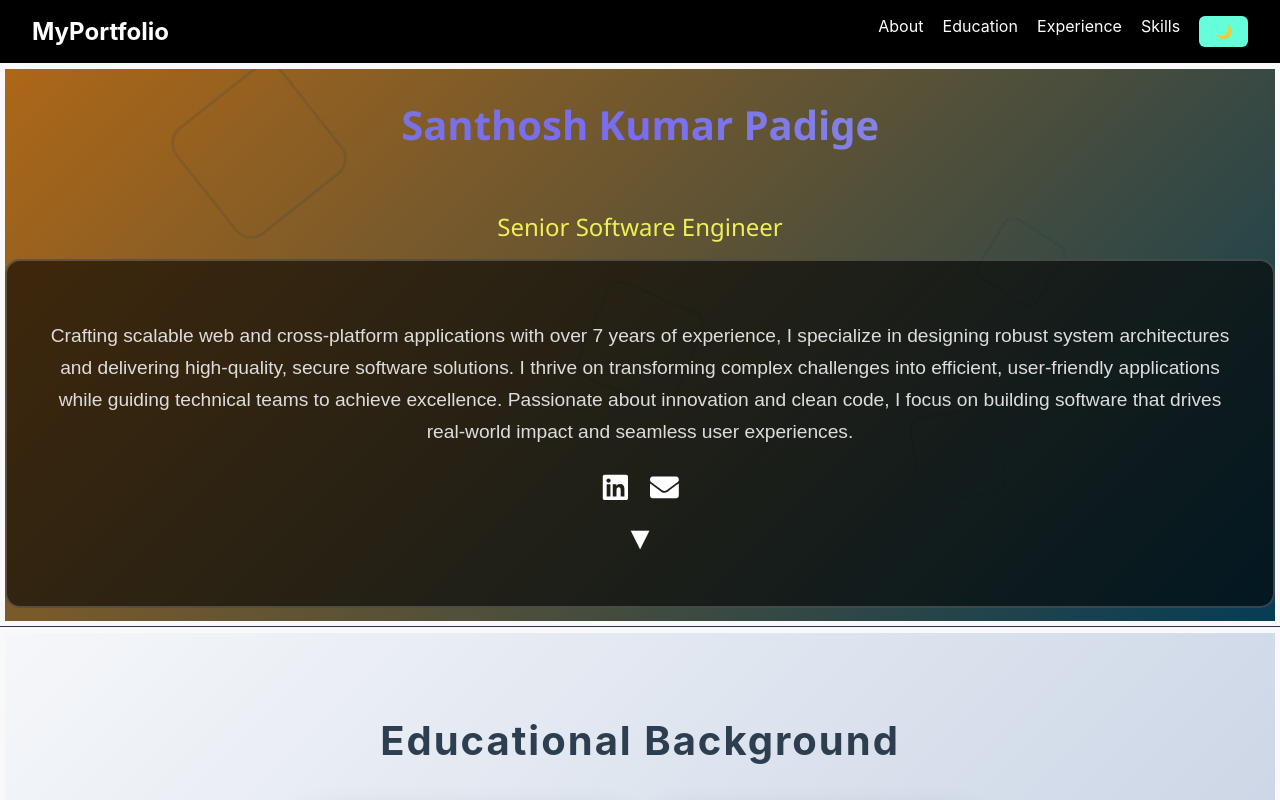
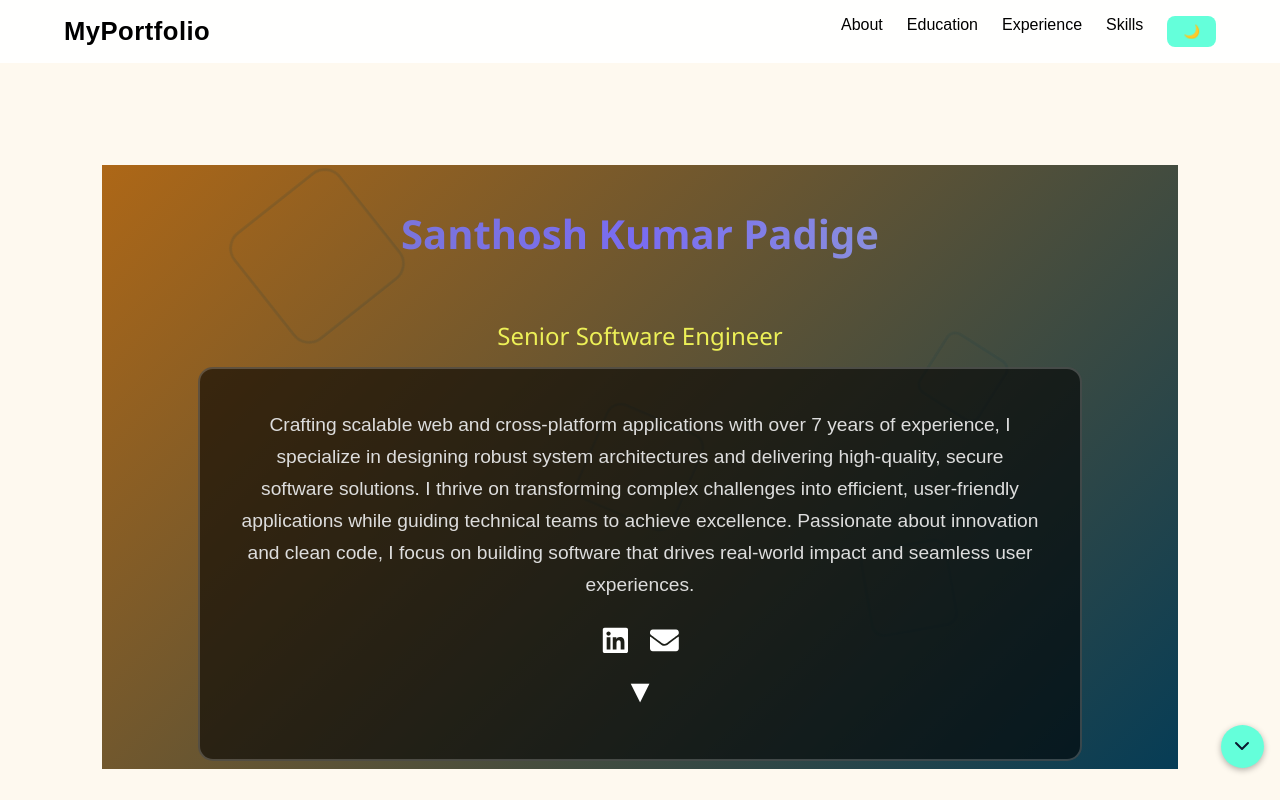
Before and after one commit to santhosh4padige/my-portfolio, a React (Create React App) app: page / in a window 1280 px wide. Both pictures are taken after a click on the button "☀️". Shown: the top 800 px of the page. Built offline with nearby package versions, Linux system fonts and the light colour scheme.

Commit message:
Changed the APP layout and added scroll nav component

```diff
--- a/src/App.js
+++ b/src/App.js
@@ -1,21 +1,24 @@
-import { useState, useEffect } from 'react';
-import LoadingScreen from './components/LoadingScreen';
-import './app.css';
+import { useState, useEffect } from "react";
+import LoadingScreen from "./components/LoadingScreen";
 import Navbar from "./components/Navbar";
 import About from "./components/About";
 import Education from "./components/Education";
 import Experience from "./components/Experience";
 import Skills from "./components/Skills";
+import "./app.css";
+import ScrollNav from "./components/ScrollNav";
 
 export default function App() {
   const [isLoading, setIsLoading] = useState(true);
   const [progress, setProgress] = useState(0);
-  const handleLoadingComplete = () => setIsLoading(false);
   const [darkMode, setDarkMode] = useState(true);
 
+  const handleLoadingComplete = () => setIsLoading(false);
+
+  // Loading progress simulation
   useEffect(() => {
     const interval = setInterval(() => {
-      setProgress(prev => {
+      setProgress((prev) => {
         const newProgress = prev + Math.random() * 15;
         if (newProgress >= 100) {
           clearInterval(interval);
@@ -24,27 +27,36 @@ export default function App() {
         return newProgress;
       });
     }, 150);
-
     return () => clearInterval(interval);
   }, []);
 
-
-  // Apply dark/light mode class to body
+  // Apply dark/light mode globally
   useEffect(() => {
     document.body.className = darkMode ? "dark" : "light";
   }, [darkMode]);
 
   return (
-    <div className="relative">
+    <div className="app">
       {isLoading ? (
         <LoadingScreen progress={progress} onComplete={handleLoadingComplete} />
       ) : (
         <>
           <Navbar toggleTheme={() => setDarkMode(!darkMode)} darkMode={darkMode} />
+          <main>
+            <section id="about" className="section">
               <About />
+            </section>
+            <section id="education" className="section">
               <Education />
+            </section>
+            <section id="experience" className="section">
               <Experience />
+            </section>
+            <section id="skills" className="section">
               <Skills />
+            </section>
+            <ScrollNav />
+          </main>
         </>
       )}
     </div>
--- a/src/app.css
+++ b/src/app.css
@@ -1,72 +1,129 @@
+/* ------------------------------
+   Global Theme Settings
+------------------------------ */
+:root {
+  --primary: #64ffda;
+  --secondary: #0a192f;
+  --light-bg: #fef9ef;
+  --light-text: #333;
+  --dark-bg: #0a192f;
+  --dark-text: #ccd6f6;
+  --accent: #3d8f97;
+  --transition: 0.3s ease-in-out;
+  --section-padding: clamp(2rem, 4vw, 5rem);
+}
+
 /* Theme Modes */
+body {
+  margin: 0;
+  padding: 0;
+  scroll-behavior: smooth;
+  font-family: 'Poppins', sans-serif;
+  transition: background var(--transition), color var(--transition);
+}
+
 body.dark {
-  background: #0a192f;
-  color: #ccd6f6;
+  background: var(--dark-bg);
+  color: var(--dark-text);
 }
 
 body.light {
-  background: #f9f9f9;
-  color: #222;
+  background: var(--light-bg);
+  color: var(--light-text);
 }
 
-/* Navbar */
+/* ------------------------------
+   Navbar
+------------------------------ */
 .navbar {
   display: flex;
   justify-content: space-between;
   align-items: center;
-  padding: 1rem 2rem;
+  padding: 1rem clamp(1rem, 4vw, 2rem);
   position: sticky;
   top: 0;
   z-index: 1000;
-  background: black;
-  color: white;
+  background: rgba(0, 0, 0, 0.85);
+  backdrop-filter: blur(6px);
+  color: #fff;
+  transition: background var(--transition);
+}
+
+body.light .navbar {
+  background: rgba(255, 255, 255, 0.9);
+  color: #000;
 }
 
 .logo {
-  font-size: 1.5rem;
+  font-size: clamp(1.3rem, 2vw, 1.8rem);
   font-weight: bold;
   cursor: pointer;
+  letter-spacing: 0.5px;
+  user-select: none;
 }
 
 .nav-links {
   display: flex;
   list-style: none;
-  gap: 1.2rem;
-  transition: all 0.3s ease-in-out;
+  gap: clamp(0.8rem, 2vw, 1.5rem);
+  transition: transform var(--transition), opacity var(--transition);
 }
 
 .nav-links li {
   cursor: pointer;
+  position: relative;
 }
 
+.nav-links li::after {
+  content: '';
+  position: absolute;
+  bottom: -3px;
+  left: 0;
+  width: 0%;
+  height: 2px;
+  background: var(--primary);
+  transition: width 0.3s ease;
+}
+
+.nav-links li:hover::after {
+  width: 100%;
+}
+
+/* ------------------------------
+   Theme Toggle
+------------------------------ */
 .theme-toggle {
   border: none;
   padding: 0.5rem 1rem;
-  background: #64ffda;
-  color: #0a192f;
-  font-weight: bold;
+  background: var(--primary);
+  color: var(--secondary);
+  font-weight: 600;
   cursor: pointer;
-  border-radius: 6px;
-  transition: 0.3s;
+  border-radius: 8px;
+  transition: background var(--transition), transform var(--transition);
 }
 
 .theme-toggle:hover {
-  background: #3d973d;
+  background: var(--accent);
+  transform: scale(1.05);
 }
 
-/* Hamburger menu */
+/* ------------------------------
+   Hamburger Menu
+------------------------------ */
 .menu-icon {
   display: none;
-  cursor: pointer;
   flex-direction: column;
   gap: 5px;
+  cursor: pointer;
 }
 
 .menu-icon span {
   width: 25px;
   height: 3px;
   background: currentColor;
-  transition: 0.3s;
+  border-radius: 3px;
+  transition: var(--transition);
 }
 
 .menu-icon.open span:nth-child(1) {
@@ -81,7 +138,9 @@ body.light {
   transform: rotate(-45deg) translate(6px, -6px);
 }
 
-/* Responsive Menu */
+/* ------------------------------
+   Responsive Menu
+------------------------------ */
 @media screen and (max-width: 768px) {
   .menu-icon {
     display: flex;
@@ -90,15 +149,14 @@ body.light {
   .nav-links {
     position: absolute;
     right: 0;
-    top: 48px;
+    top: 60px;
+    flex-direction: column;
     background: inherit;
-    flex-direction: column;
     width: 200px;
+    padding: 1rem;
     transform: translateX(100%);
     opacity: 0;
     visibility: hidden;
-    padding: 1rem;
-    gap: 0.2rem;
   }
 
   .nav-links.active {
@@ -109,16 +167,34 @@ body.light {
 
   .nav-links li {
     padding: 1rem 0;
+    text-align: center;
   }
 }
 
-/* Sections */
+/* ------------------------------
+   Sections
+------------------------------ */
 .section {
-  padding: 0.35rem 0.3rem;
-  border-bottom: 1px solid #233554;
+  padding: var(--section-padding);
+  border-bottom: 1px solid rgba(100, 255, 218, 0.1);
+  scroll-margin-top: 70px;
 }
 
-/* Scroll highlight */
+.section h2 {
+  font-size: clamp(1.5rem, 4vw, 2.2rem);
+  margin-bottom: 1rem;
+  color: var(--primary);
+}
+
+.section p {
+  line-height: 1.6;
+  max-width: 800px;
+  margin: 0 auto;
+}
+
+/* ------------------------------
+   Scroll Highlight
+------------------------------ */
 .highlight {
   animation: sectionHighlight 1s ease-in-out;
 }
@@ -132,3 +208,74 @@ body.light {
     background-color: transparent;
   }
 }
+
+/* ------------------------------
+   Media Queries for Responsiveness
+------------------------------ */
+@media (max-width: 480px) {
+  .navbar {
+    padding: 0.8rem 1rem;
+  }
+
+  .theme-toggle {
+    padding: 0.4rem 0.8rem;
+    font-size: 0.9rem;
+  }
+
+  .section {
+    padding: 1.5rem 1rem;
+  }
+}
+
+@media (min-width: 1200px) {
+  .navbar {
+    padding: 1rem 4rem;
+  }
+
+  .section {
+    max-width: 1200px;
+    margin: auto;
+  }
+}
+
+.scroll-nav {
+  position: fixed;
+  right: 1rem;
+  bottom: 2rem;
+  display: flex;
+  flex-direction: column;
+  gap: 0.7rem;
+  z-index: 2000;
+}
+
+.scroll-btn {
+  background: var(--primary);
+  border: none;
+  border-radius: 50%;
+  padding: 0.6rem;
+  color: var(--secondary);
+  cursor: pointer;
+  box-shadow: 0 2px 6px rgba(0, 0, 0, 0.3);
+  transition: transform var(--transition), background var(--transition);
+}
+
+.scroll-btn:hover {
+  background: var(--accent);
+  transform: scale(1.1);
+}
+
+.scroll-btn svg {
+  display: block;
+}
+
+/* Adjust for mobile */
+@media (max-width: 768px) {
+  .scroll-nav {
+    right: 0.5rem;
+    bottom: 1rem;
+  }
+
+  .scroll-btn {
+    padding: 0.5rem;
+  }
+}
--- /dev/null
+++ b/src/components/ScrollNav.js
@@ -0,0 +1,49 @@
+import { useEffect, useState } from "react";
+import { ChevronUp, ChevronDown } from "lucide-react"; // you can use font-awesome too
+
+export default function ScrollNav() {
+  const [currentSection, setCurrentSection] = useState(0);
+  const sections = Array.from(document.querySelectorAll("section"));
+
+  const scrollToSection = (index) => {
+    if (sections[index]) {
+      sections[index].scrollIntoView({ behavior: "smooth" });
+    }
+  };
+
+  useEffect(() => {
+    const observer = new IntersectionObserver(
+      (entries) => {
+        const visibleSection = entries.find((entry) => entry.isIntersecting);
+        if (visibleSection) {
+          setCurrentSection(sections.indexOf(visibleSection.target));
+        }
+      },
+      { threshold: 0.5 }
+    );
+
+    sections.forEach((sec) => observer.observe(sec));
+    return () => observer.disconnect();
+  }, [sections]);
+
+  return (
+    <div className="scroll-nav">
+      {currentSection > 0 && (
+        <button
+          className="scroll-btn up"
+          onClick={() => scrollToSection(currentSection - 1)}
+        >
+          <ChevronUp size={24} />
+        </button>
+      )}
+      {currentSection < sections.length - 1 && (
+        <button
+          className="scroll-btn down"
+          onClick={() => scrollToSection(currentSection + 1)}
+        >
+          <ChevronDown size={24} />
+        </button>
+      )}
+    </div>
+  );
+}
```
Lines whose indentation alone changed are shown as unchanged.
